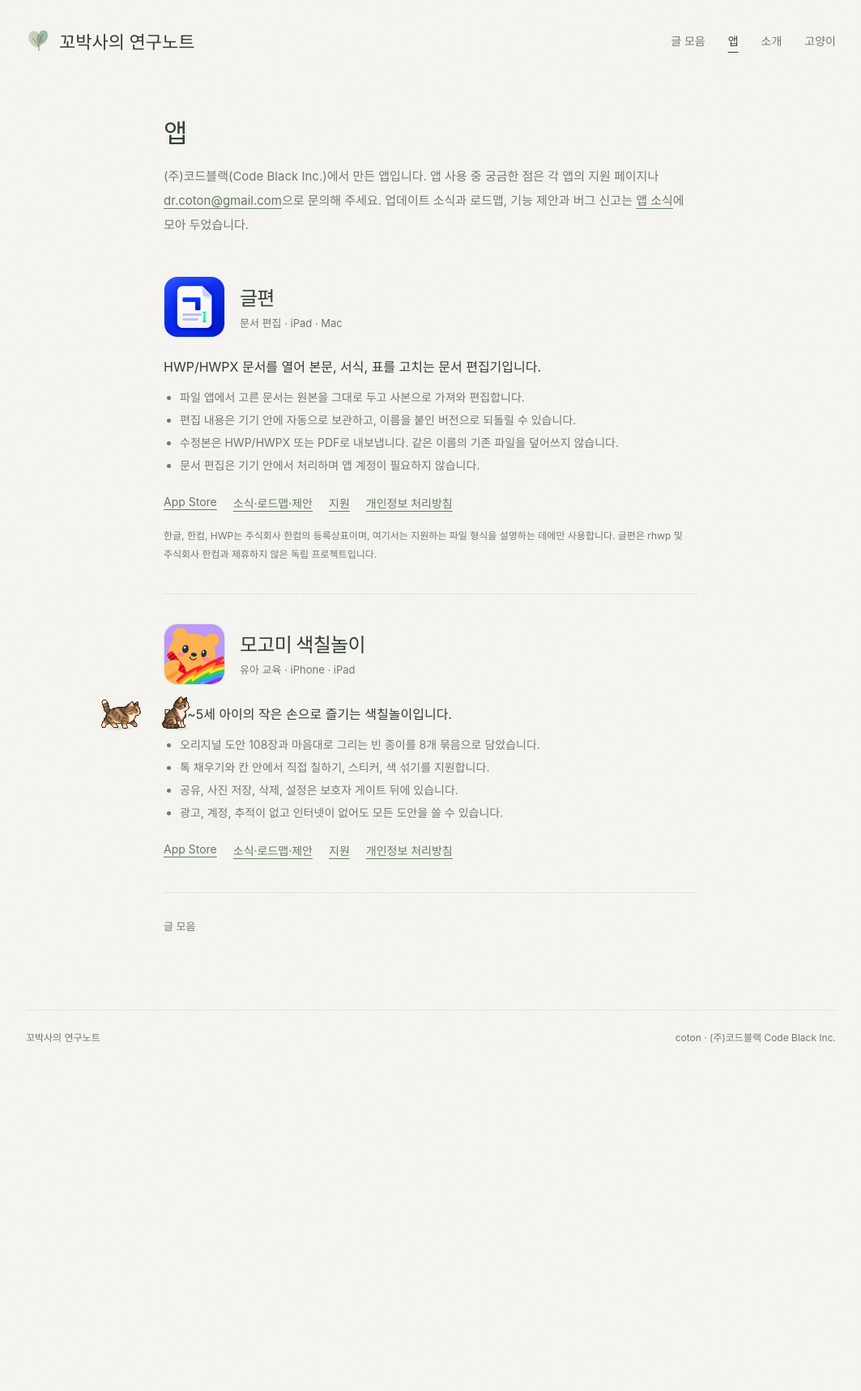
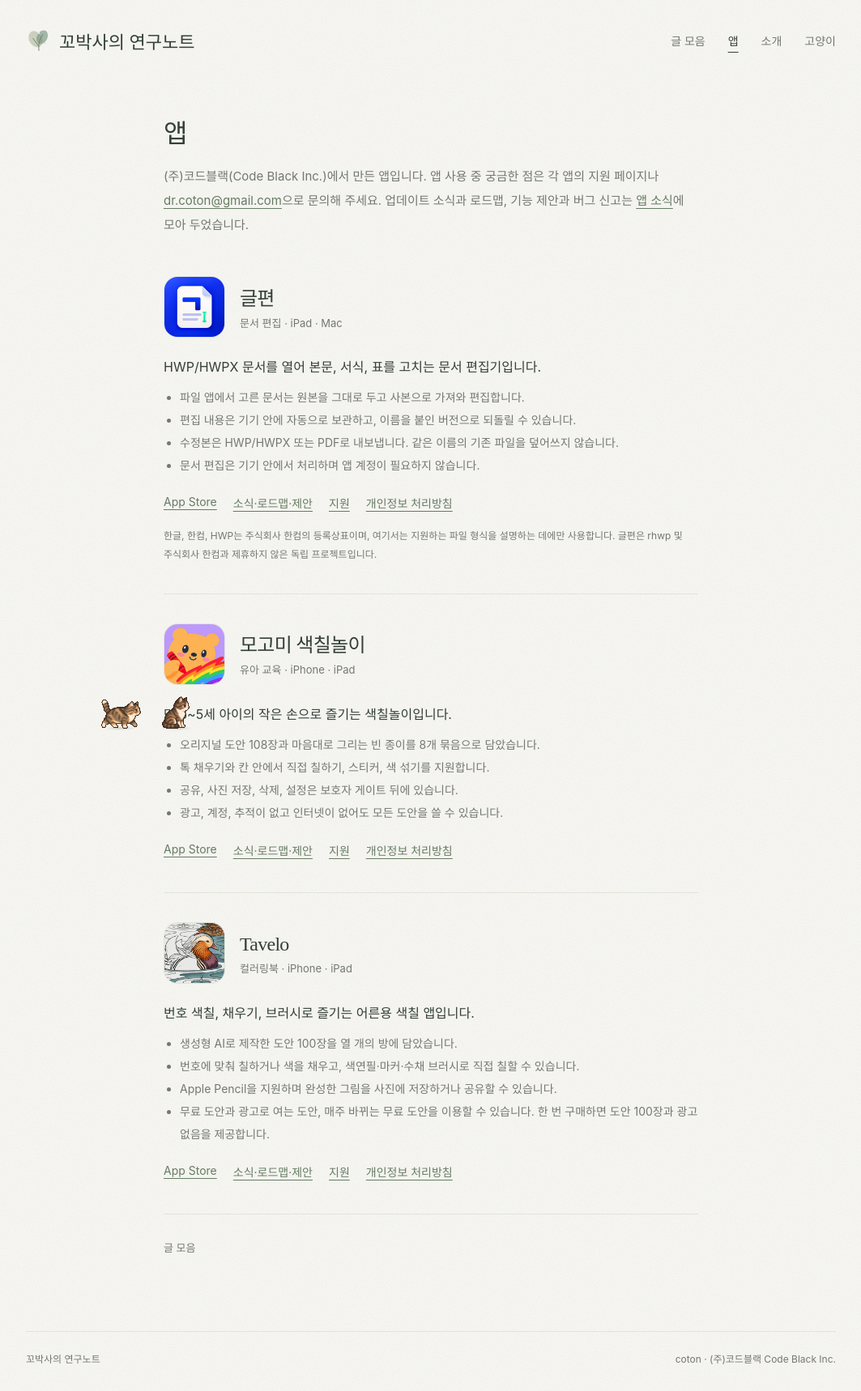
Before and after one commit to dr-coton/dr-coton.github.io, a Jekyll site: the page built from apps.html, in a window 1280 px wide. Shown: the whole page at 81% size, without its empty margins (108-1171 px from the left). Built offline with Jekyll 4.4.1, drawn with Linux system fonts in a browser that asks for light colours; before the commit the page ends 1321 px from its top, so only the background shows below that.

Commit message:
Add Tavelo to app listings

```diff
--- a/_data/apps.yml
+++ b/_data/apps.yml
@@ -30,3 +30,18 @@
   news: https://apps.dr-coton.com/ko/mogomi-coloring
   support: https://dr-coton.com/mogomi-coloring-site/
   privacy: https://dr-coton.com/mogomi-coloring-site/privacy.html
+- id: tavelo
+  name: Tavelo
+  category: 컬러링북
+  platforms: iPhone · iPad
+  icon: /assets/apps/tavelo.png
+  summary: 번호 색칠, 채우기, 브러시로 즐기는 어른용 색칠 앱입니다.
+  points:
+    - 생성형 AI로 제작한 도안 100장을 열 개의 방에 담았습니다.
+    - 번호에 맞춰 칠하거나 색을 채우고, 색연필·마커·수채 브러시로 직접 칠할 수 있습니다.
+    - Apple Pencil을 지원하며 완성한 그림을 사진에 저장하거나 공유할 수 있습니다.
+    - 무료 도안과 광고로 여는 도안, 매주 바뀌는 무료 도안을 이용할 수 있습니다. 한 번 구매하면 도안 100장과 광고 없음을 제공합니다.
+  store: https://apps.apple.com/kr/app/id6831458658
+  news: https://apps.dr-coton.com/ko/tavelo
+  support: https://dr-coton.com/tavelo-support/
+  privacy: https://dr-coton.com/tavelo-support/privacy.html
--- a/about.html
+++ b/about.html
@@ -32,6 +32,7 @@
     <ul>
       <li><a href="{{ '/apps/' | relative_url }}#geulpyeon">글편</a> — HWP/HWPX 문서 편집 앱</li>
       <li><a href="{{ '/apps/' | relative_url }}#mogomi-coloring">모고미 색칠놀이</a> — 유아 색칠놀이 앱</li>
+      <li><a href="{{ '/apps/' | relative_url }}#tavelo">Tavelo</a> — 어른용 색칠 앱</li>
       <li>삼성생명 AI Agent 비R&amp;D 사업 과제</li>
       <li>금융결제원 AX 디바이스 비R&amp;D 사업 과제</li>
       <li>한국철도공사 부하 테스트</li>
--- a/apps.html
+++ b/apps.html
@@ -1,7 +1,7 @@
 ---
 layout: default
 title: 앱
-description: (주)코드블랙(Code Black Inc.)이 만든 앱 글편과 모고미 색칠놀이를 소개합니다.
+description: (주)코드블랙(Code Black Inc.)이 만든 앱 글편, 모고미 색칠놀이, Tavelo를 소개합니다.
 permalink: /apps/
 ---
 <article class="reading-page apps-page">
```
Also changed, not shown: assets/apps/tavelo.png (added).
